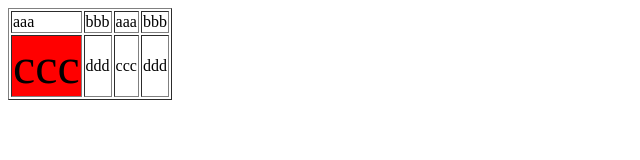
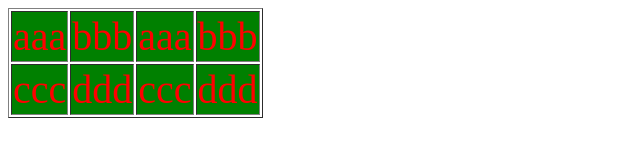
Before and after one commit to yuanye1234pm/AAA, a plain HTML site: page index.html in a window 1280 px wide. Shown: the whole page, without its empty margins (0-640 px from the left). Drawn offline with Linux system fonts and the light colour scheme.

Commit message:
Update index.html

```diff
--- a/index.html
+++ b/index.html
@@ -5,7 +5,13 @@
 <meta charset="UTF-8">
 <title>Insert title here</title>
 
-<link href="Test.css" rel="stylesheet"  type="text/css" />
+<style type=text/css>
+  td{
+  font-size:40px;
+  color:red;
+  background-color:green
+  }
+</style>
 </head>
 
 <body>
@@ -18,7 +24,7 @@
 <td>bbb</td>
 </tr>
 <tr>
-<td style="font-size:50px;background-color:red">ccc</td>
+<td>ccc</td>
 <td>ddd</td>
 <td id="red">ccc</td>
 <td>ddd</td>
```
